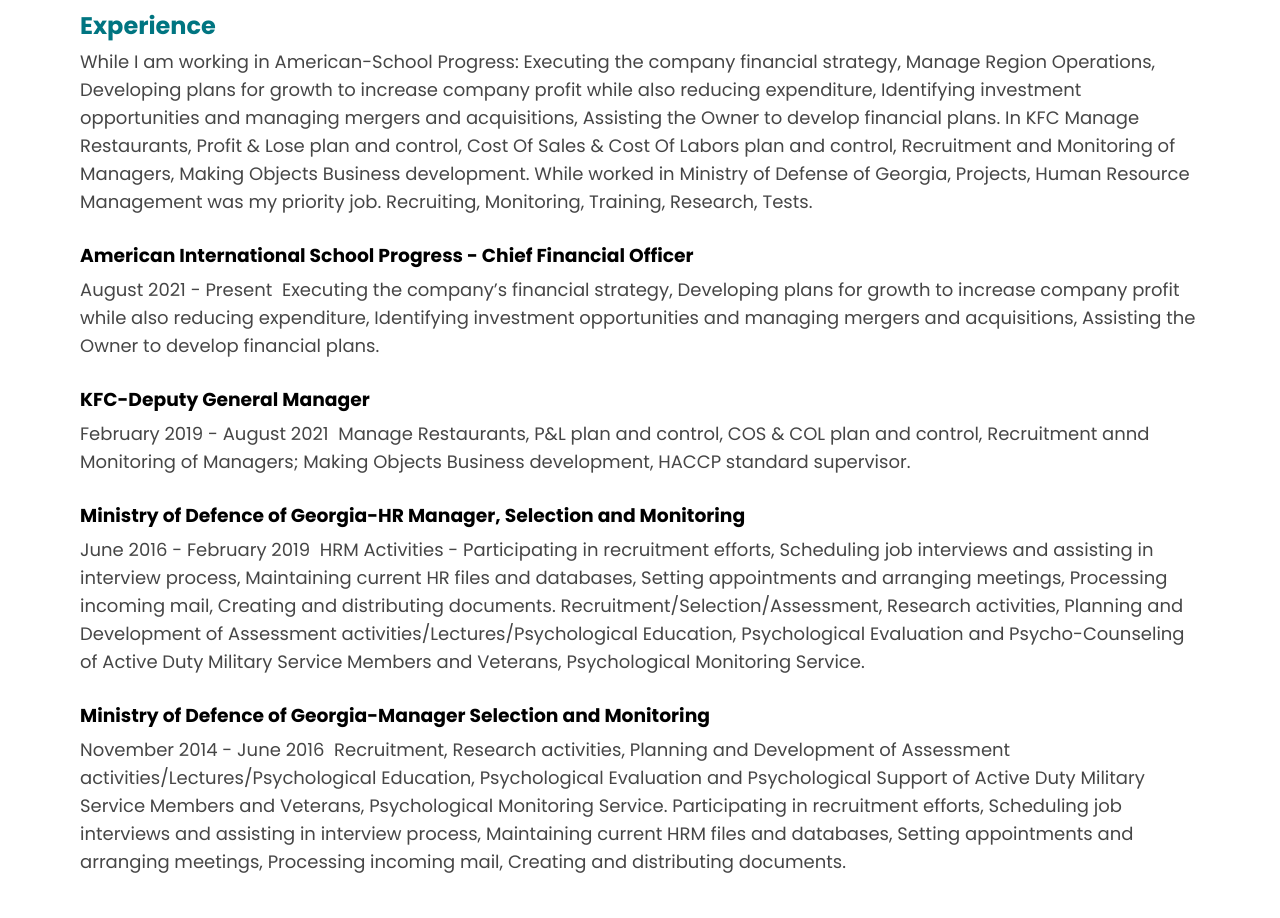
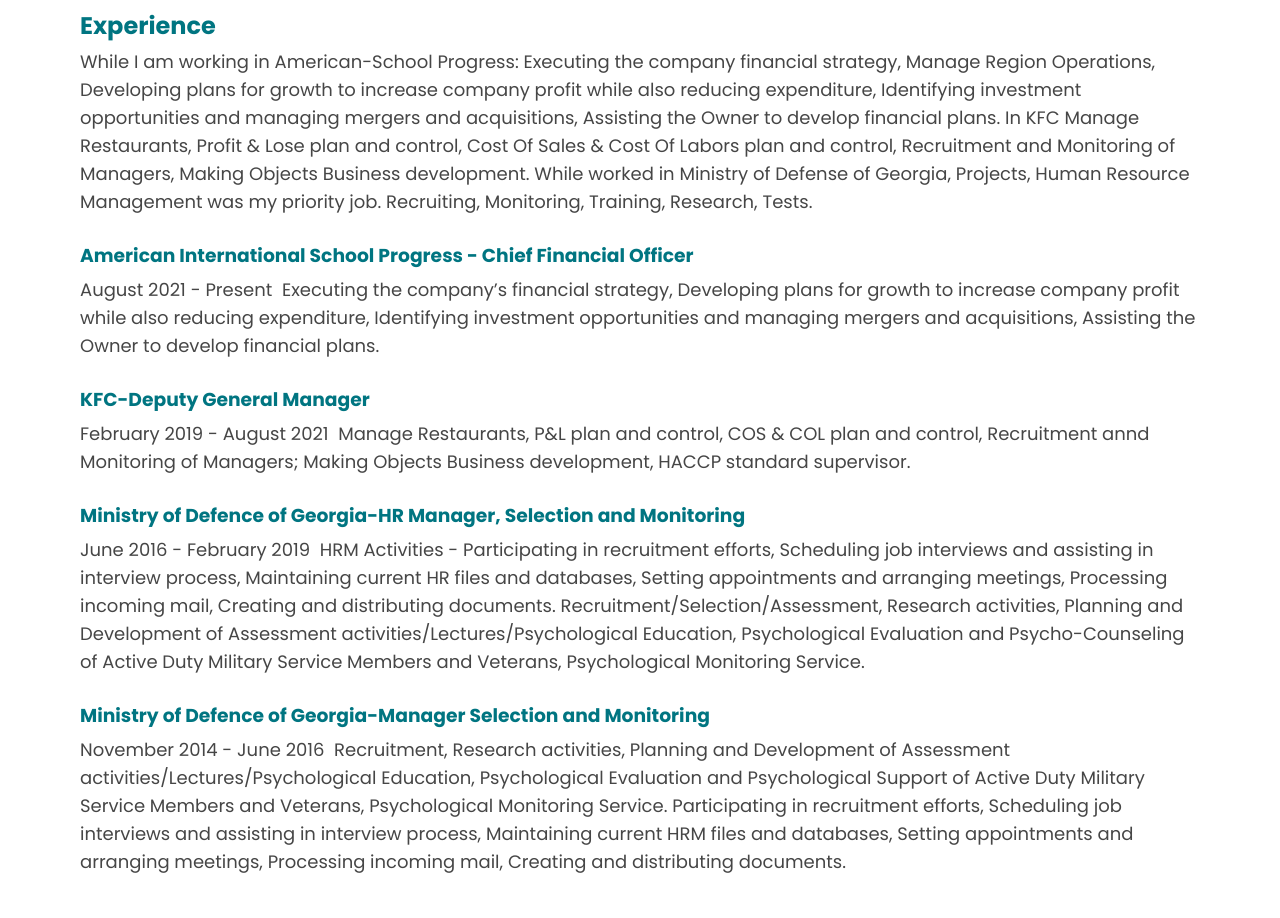
Before and after one commit to datodatuashvili/rsschool-cv, a plain HTML site: page index.html in a window 1280 px wide. Shown: the part 929-1847 px from the top of the page. Drawn offline with Linux system fonts and the light colour scheme.

Commit message:
feat: change h3 style

```diff
--- a/style.css
+++ b/style.css
@@ -54,6 +54,7 @@
 }
 
 h3 {
+  color: #007581;
   line-height: 40px;
 }
 
```
